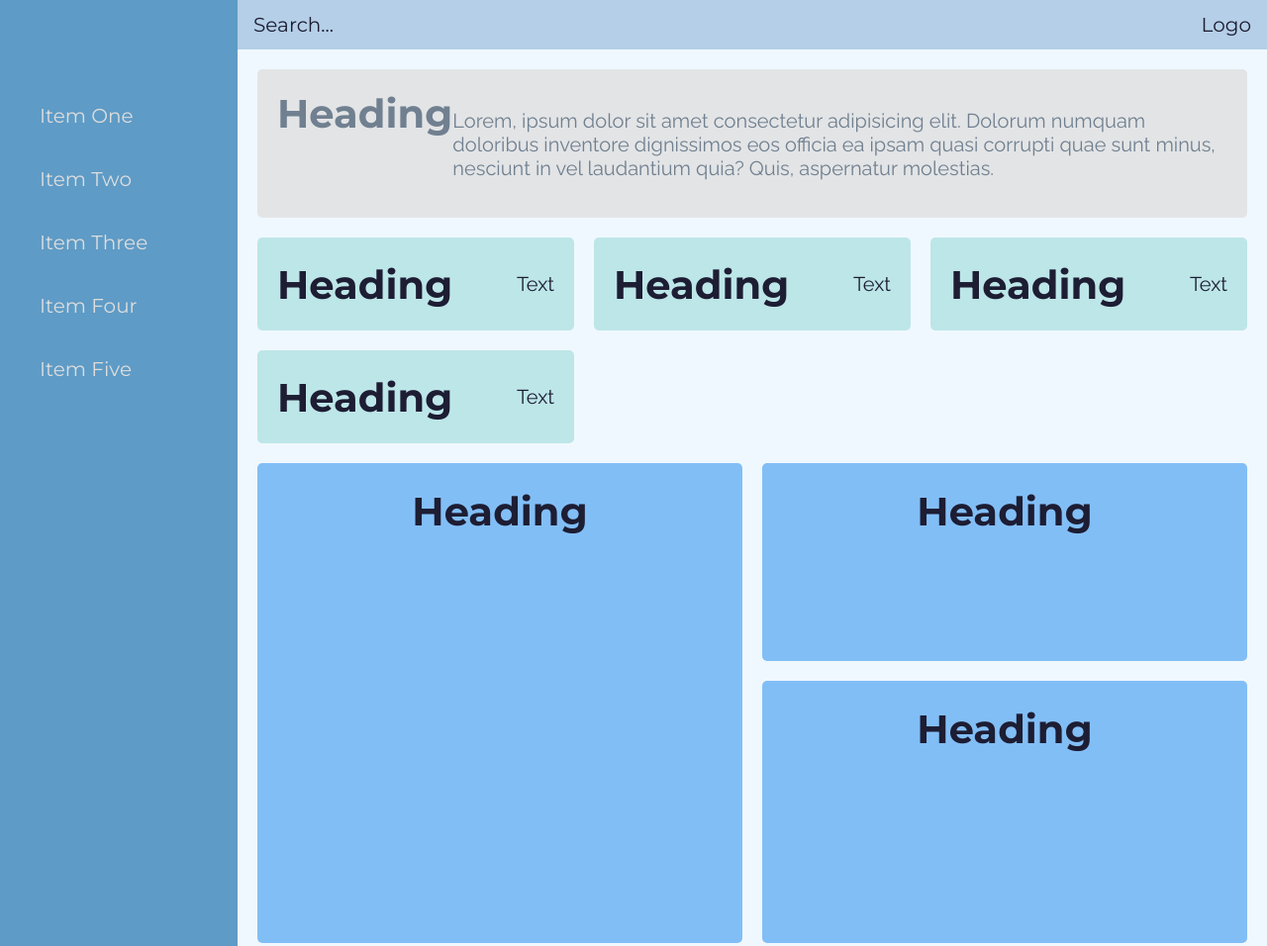
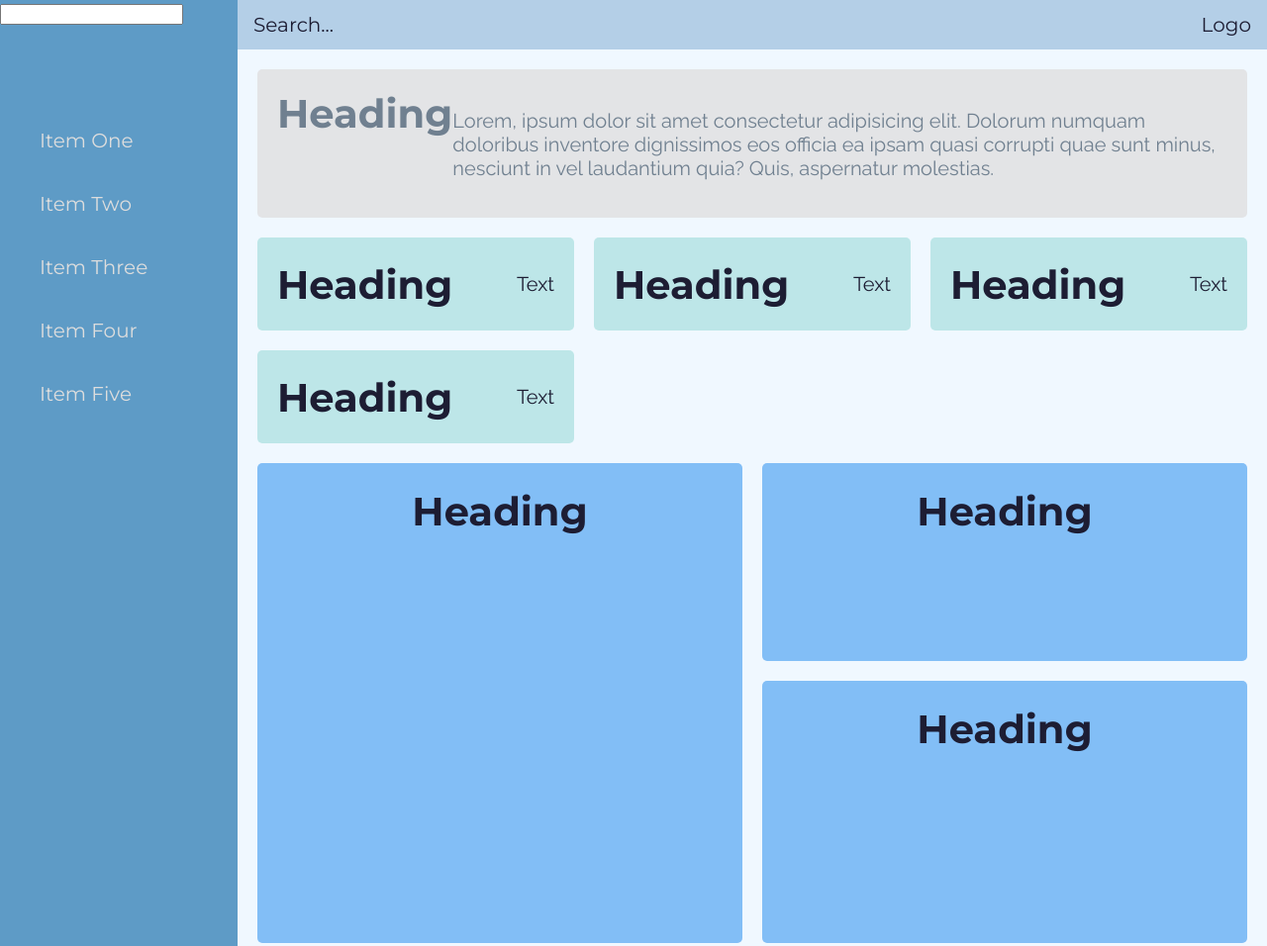
Before and after one commit to SAntonellis/weatherdashboard, a plain HTML site: page index.html in a window 1280 px wide. Shown: the top 956 px of the page at 99% size. Drawn offline with Linux system fonts and the light colour scheme.

Commit message:
added searchbar

```diff
--- a/index.html
+++ b/index.html
@@ -15,6 +15,13 @@
           </header>
 
           <aside class="sidenav">
+
+          <!-- searchbar -->
+            <div class="search">
+              <input type="text">
+            </div>
+          <!-- search bar -->
+
             <ul class="sidenav__list">
               <li class="sidenav__list-item">Item One</li>
               <li class="sidenav__list-item">Item Two</li>
```
